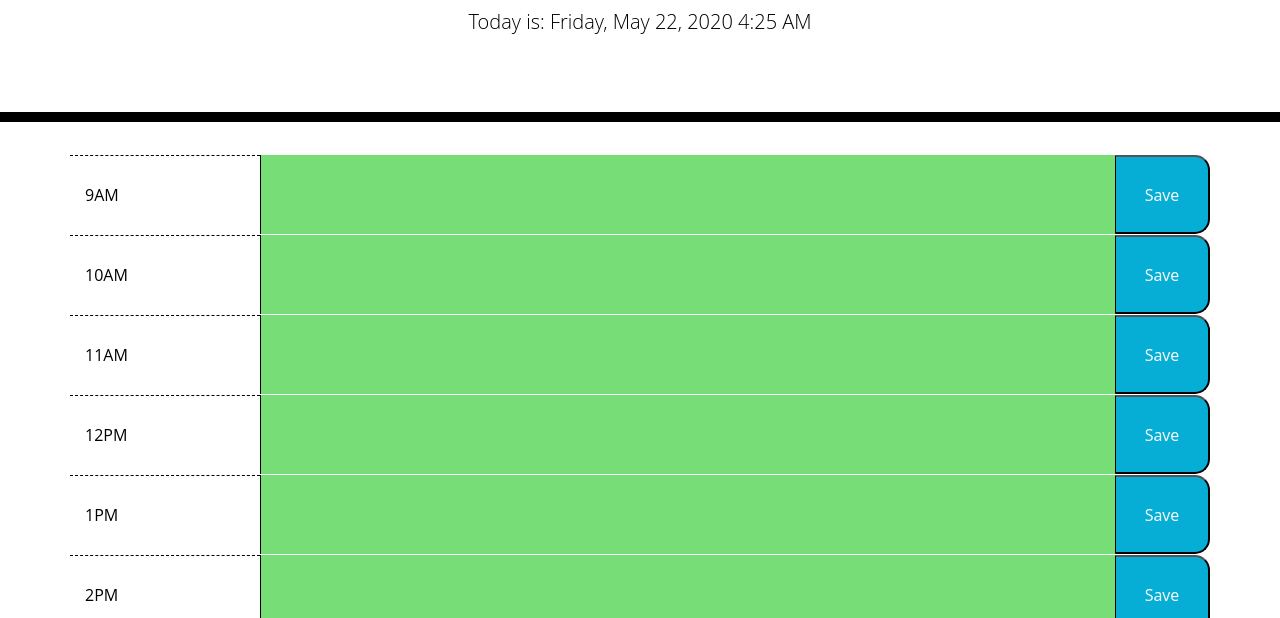
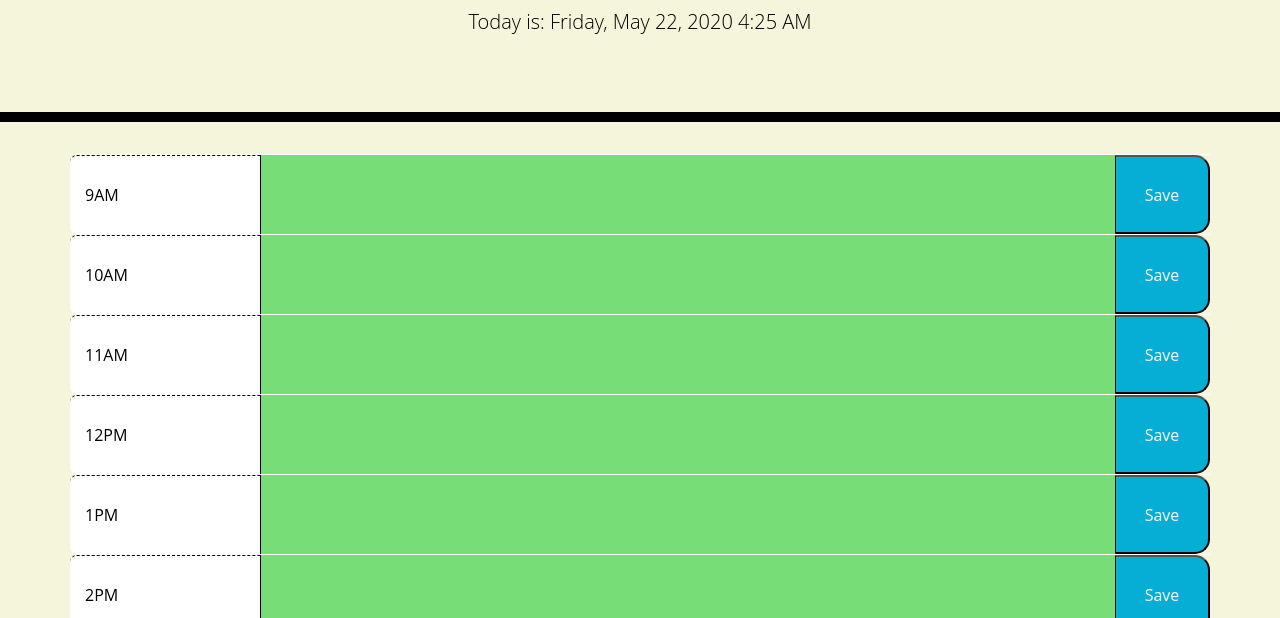
Before and after one commit to chong0810/Scheduler, a plain HTML site: page index.html in a window 1280 px wide. Shown: the part 182-800 px from the top of the page. Drawn offline with nearby package versions, Linux system fonts and the light colour scheme.

Commit message:
css properties edited

```diff
--- a/assets/css/style.css
+++ b/assets/css/style.css
@@ -2,6 +2,7 @@ body {
   font-family: 'Open Sans', sans-serif;
   font-size: 16px;
   line-height: 1;
+  background-color: beige;
 }
 
 textarea{
@@ -33,7 +34,7 @@ textarea{
 .row {
   white-space: pre-wrap;
   height: 80px;
-  border-top: 1px solid white;;
+  border-top: 1px solid white;
 }
 
 .hour {
@@ -42,6 +43,8 @@ textarea{
   border-top: 1px dashed #000000;
   display: flex;
   align-items: center;
+  border-top-left-radius: 5pt;
+  border-bottom-left-radius: 5pt;
 
 
 }
```
